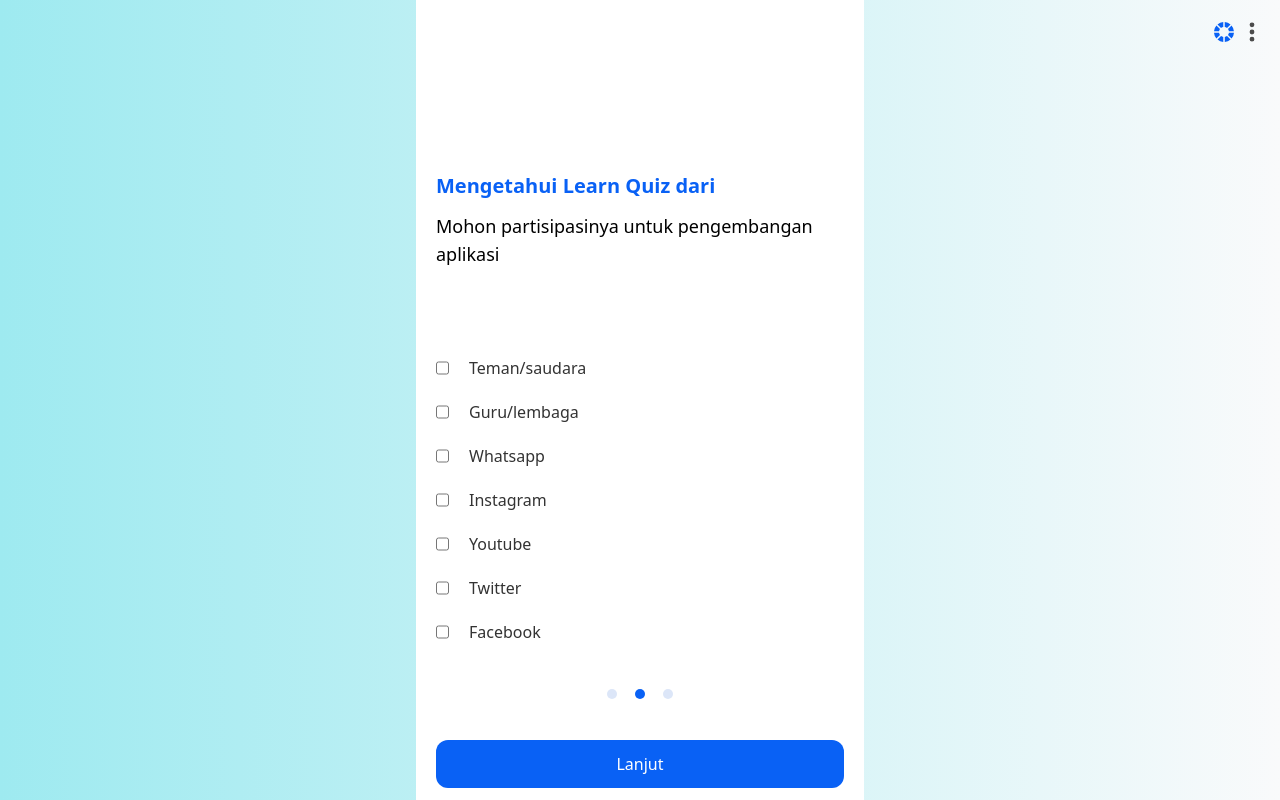
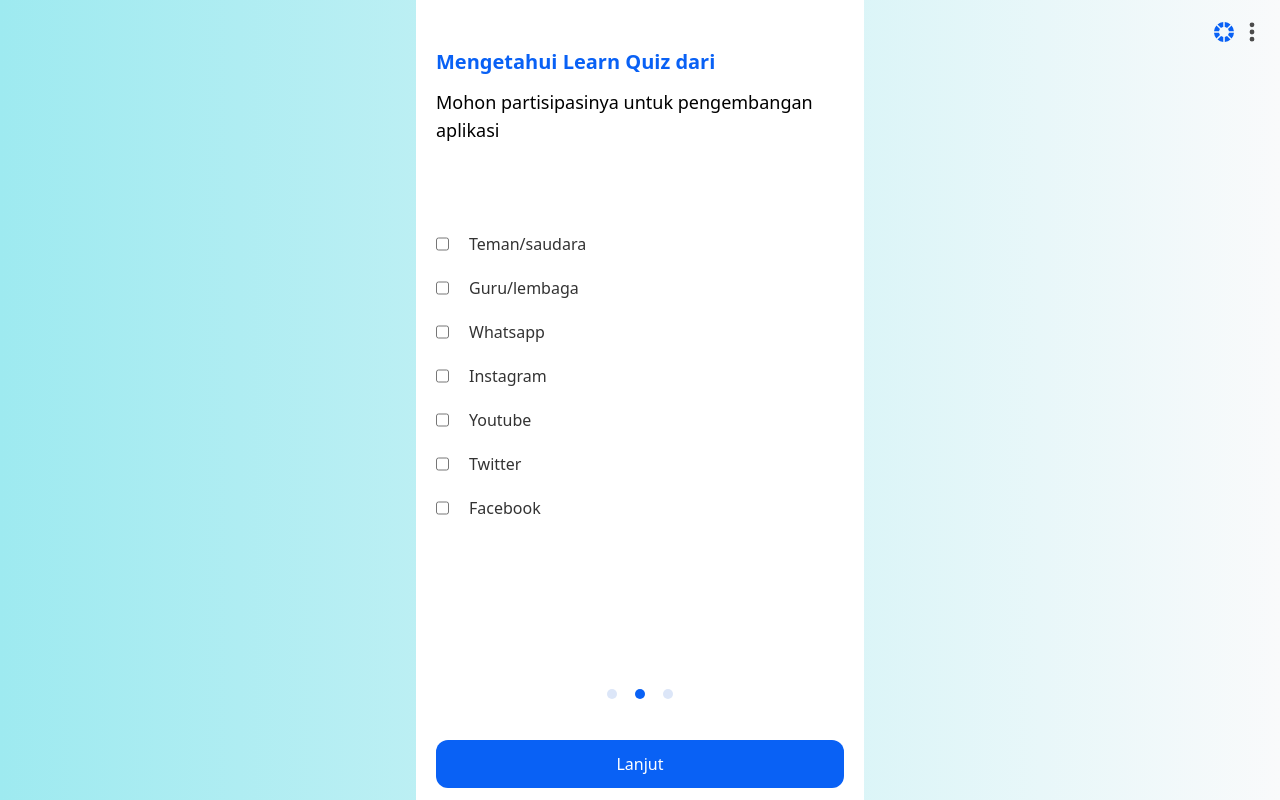
Before and after one commit to Sumini1/quizku, a React (Vite) app: page /survey-dua in a window 1280 px wide. Built offline with nearby package versions, Linux system fonts and the light colour scheme.

Commit message:
updateSurvey

```diff
--- a/src/Features/Survey/Users/SurveyDua.jsx
+++ b/src/Features/Survey/Users/SurveyDua.jsx
@@ -59,8 +59,8 @@ const SurveyDua = () => {
       <div
         className={`w-full p-5 max-w-md mx-auto h-screen overflow-auto  flex flex-col ${middleTheme()}`}
       >
-        <div className="-mt-10 md:pb-32 flex flex-col flex-grow overflow-hidden pb-32">
-          <h2 className="text-xl font-semibold mb-3 mt-auto">
+        <div className="mt-7 md:pb-32 flex flex-col flex-grow overflow-hidden pb-32">
+          <h2 className="text-xl font-semibold mb-3 ">
             Mengetahui Learn Quiz dari
           </h2>
           <h1 className="text-lg font-medium mb-y">
--- a/src/Features/Survey/Users/SurveySatu.jsx
+++ b/src/Features/Survey/Users/SurveySatu.jsx
@@ -57,8 +57,8 @@ const SurveySatu = () => {
       <div
         className={`w-full p-5 max-w-md mx-auto h-screen overflow-auto  flex flex-col ${middleTheme()}`}
       >
-        <div className="-mt-10 md:pb-32 flex flex-col flex-grow overflow-hidden pb-32">
-          <h2 className="text-xl font-semibold mb-3 mt-auto">Usia</h2>
+        <div className="mt-7 md:pb-32 flex flex-col flex-grow overflow-hidden pb-32">
+          <h2 className="text-xl font-semibold mb-3  ">Usia</h2>
           <h1 className="text-lg font-medium mb-5">
             Mohon partisipasinya untuk pengembangan aplikasi
           </h1>
```
